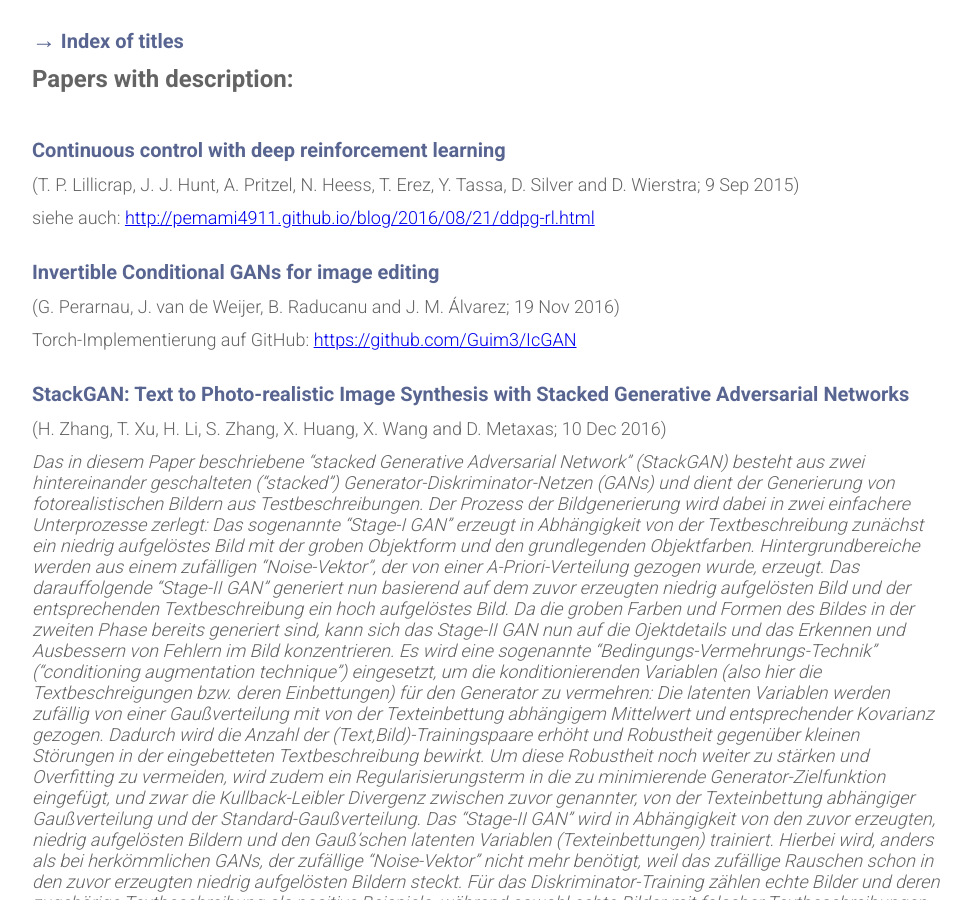
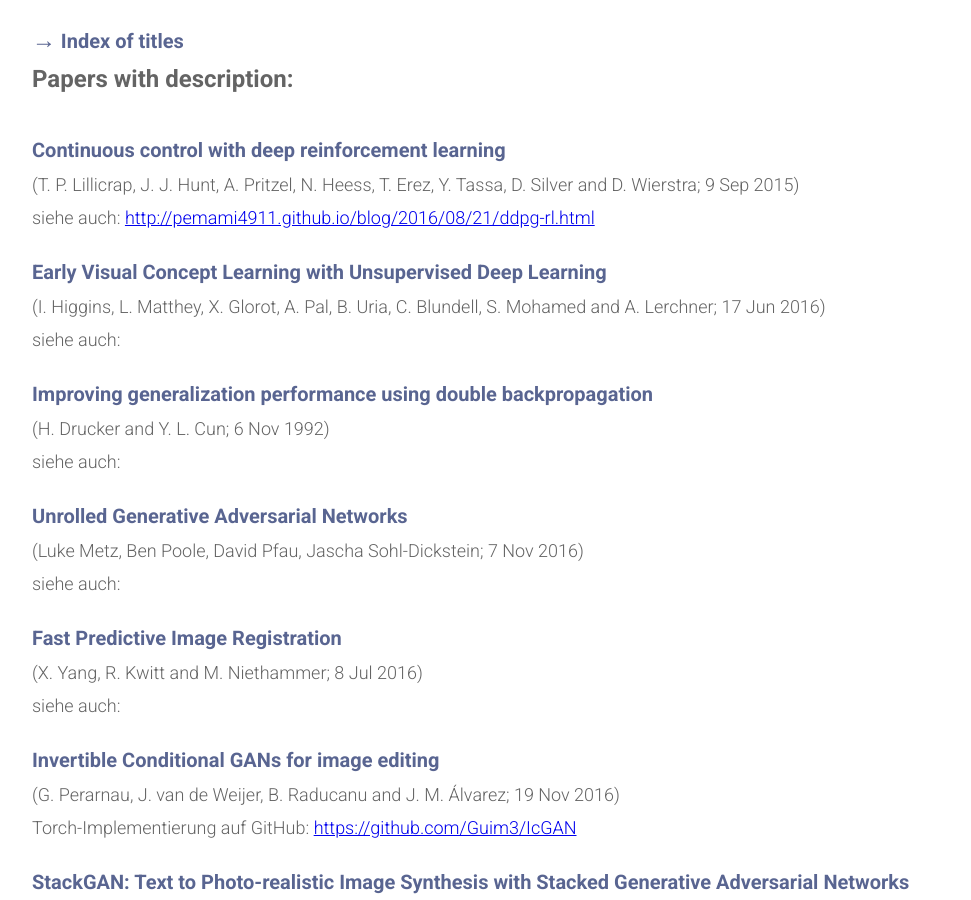
Before and after one commit to Xamla/xamla.github.io, a Jekyll site: the page built from paper-library.md, in a window 1280 px wide and 900 px high, scrolled down 207 px. Shown: the whole window, without its empty margins (198-1169 px from the left). Built offline with Jekyll 4.4.1, drawn with Linux system fonts in a browser that asks for light colours; formulas are drawn with MathJax 3; some of the changed text lies outside the part shown.

Commit message:
Update paper-library.md

```diff
--- a/paper-library.md
+++ b/paper-library.md
@@ -16,6 +16,34 @@ mathjax: true
 (T. P. Lillicrap, J. J. Hunt, A. Pritzel, N. Heess, T. Erez, Y. Tassa, D. Silver and D. Wierstra; 9 Sep 2015)
 
 siehe auch: [http://pemami4911.github.io/blog/2016/08/21/ddpg-rl.html](http://pemami4911.github.io/blog/2016/08/21/ddpg-rl.html) <br />
+
+
+#### <a name="Early Visual Concept Learning"></a>[Early Visual Concept Learning with Unsupervised Deep Learning](https://arxiv.org/abs/1606.05579)
+
+(I. Higgins, L. Matthey, X. Glorot, A. Pal, B. Uria, C. Blundell, S. Mohamed and A. Lerchner; 17 Jun 2016)
+
+siehe auch:  <br />
+
+
+#### <a name="Double Backprop"></a>[Improving generalization performance using double backpropagation](http://yann.lecun.com/exdb/publis/pdf/drucker-lecun-92.pdf)
+
+(H. Drucker and Y. L. Cun; 6 Nov 1992)
+
+siehe auch:  <br />
+
+
+#### <a name="Unrolled GANs"></a>[Unrolled Generative Adversarial Networks](https://arxiv.org/abs/1611.02163)
+
+(Luke Metz, Ben Poole, David Pfau, Jascha Sohl-Dickstein; 7 Nov 2016)
+
+siehe auch:  <br />
+
+
+#### <a name="Fast Predictive Image Registration"></a>[Fast Predictive Image Registration](https://arxiv.org/abs/1607.02504)
+
+(X. Yang, R. Kwitt and M. Niethammer; 8 Jul 2016)
+
+siehe auch:  <br />
 
 
 #### <a name="IcGAN"></a>[Invertible Conditional GANs for image editing](https://arxiv.org/abs/1611.06355)
@@ -616,10 +644,12 @@ Winner of the MICCAI 2013 Grand Challenge on Mitosis Detection
 [Deep Sparse Rectifier Neural Networks](#Deep Sparse Rectifier Neural Networks) <br />
 [DelugeNets: Deep Networks with Massive and Flexible Cross-layer Information Inflows](#DelugeNets) <br />
 [Detection and Fine 3D Pose Estimation of Texture-less Objects in RGB-D Images](#Detection and 3D Pose Estimation) <br />
+[Early Visual Concept Learning with Unsupervised Deep Learning](#Early Visual Concept Learning) <br />
 [Exploring Person Context and Local Scene Context for Object Detection](#Context for ObjDet) <br />
 [FaceNet: A Unified Embedding for Face Recognition and Clustering](#FaceNet) <br />
 [Fast and Accurate Deep Network Learning by Exponential Linear Units (ELUs)](#ELUs) <br />
 [Faster R-CNN: Towards Real-Time Object Detection with Region Proposal Networks](#Faster R-CNN) <br />
+[Fast Predictive Image Registration](#Fast Predictive Image Registration) <br />
 [Fast R-CNN](#Fast R-CNN) <br />
 [Fractional Max-Pooling](#Fractional Max-Pooling) <br />
 [Freeze-Thaw Bayesian Optimization](#Freeze-Thaw Bayesian Optimization) <br />
@@ -631,6 +661,7 @@ Winner of the MICCAI 2013 Grand Challenge on Mitosis Detection
 [Identity Mappings in Deep Residual Networks](#ResNet with pre-activation) <br />
 [ImageNet Classification with Deep Convolutional Neural Networks](#AlexNet) <br />
 [Image-to-Image Translation with Conditional Adversarial Networks](#pix2pix) <br />
+[Improving generalization performance using double backpropagation](#Double Backprop) <br />
 [Inside-Outside Net: Detecting Objects in Context with Skip Pooling and Recurrent Neural Networks](#Inside-Outside Net) <br />
 [Invertible Conditional GANs for image editing](#IcGAN) <br />
 [Large Scale Distributed Deep Networks](#Large Scale Distributed Deep Networks) <br />
@@ -679,6 +710,7 @@ Winner of the MICCAI 2013 Grand Challenge on Mitosis Detection
 [Train faster, generalize better: Stability of stochastic gradient descent](#Stability of SGD) <br />
 [Understanding the Bias-Variance Tradeoff](#Bias-Variance Tradeoff) <br />
 [Understanding the difﬁculty of training deep feedforward neural networks](#Difficulty of Training DNN) <br />
+[Unrolled Generative Adversarial Networks](#Unrolled GANs) <br />
 [Unsupervised Representation Learning with Deep Convolutional Generative Adversarial Networks](#DCGAN) <br />
 [Very Deep Convolutional Networks for Large-Scale Image Recognition](#VGG) <br />
 [Visualizing and Understanding Convolutional Networks](#ZFNet) <br />
```
